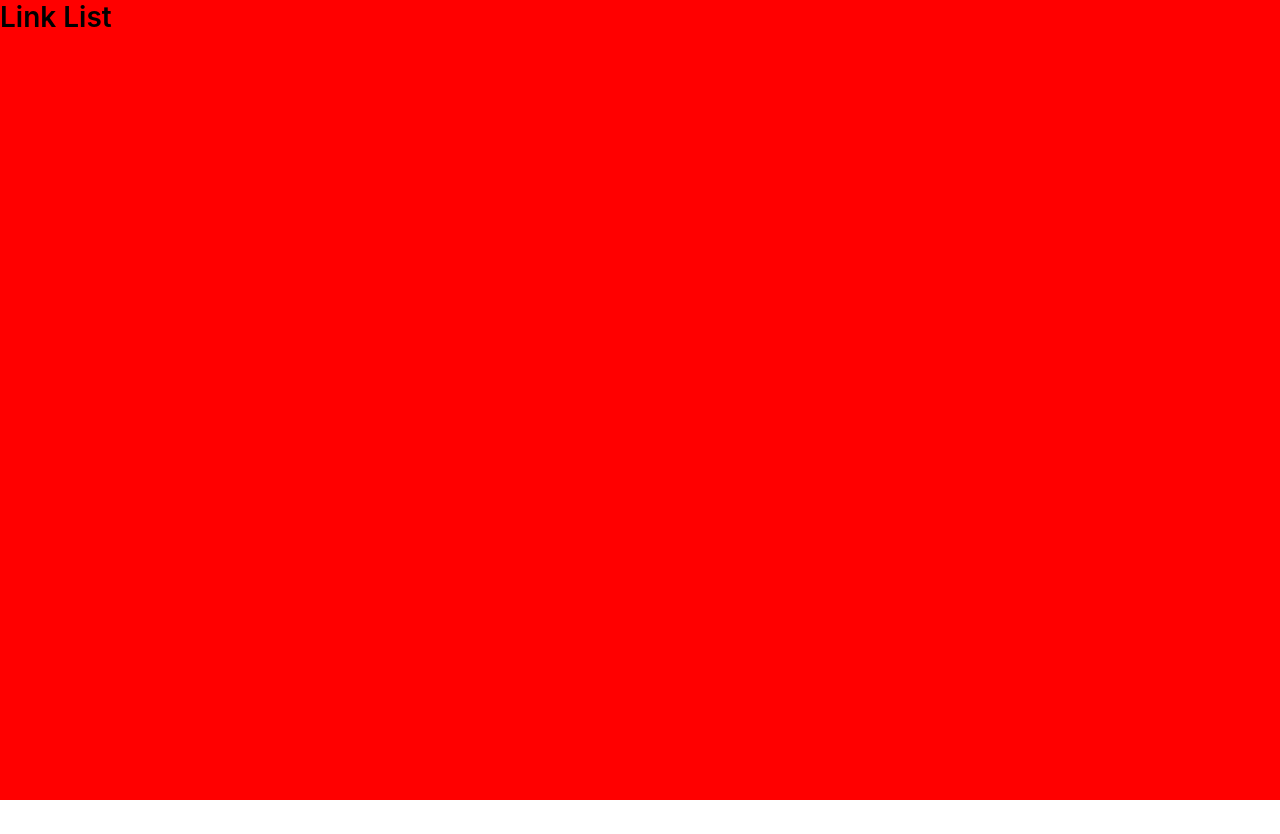
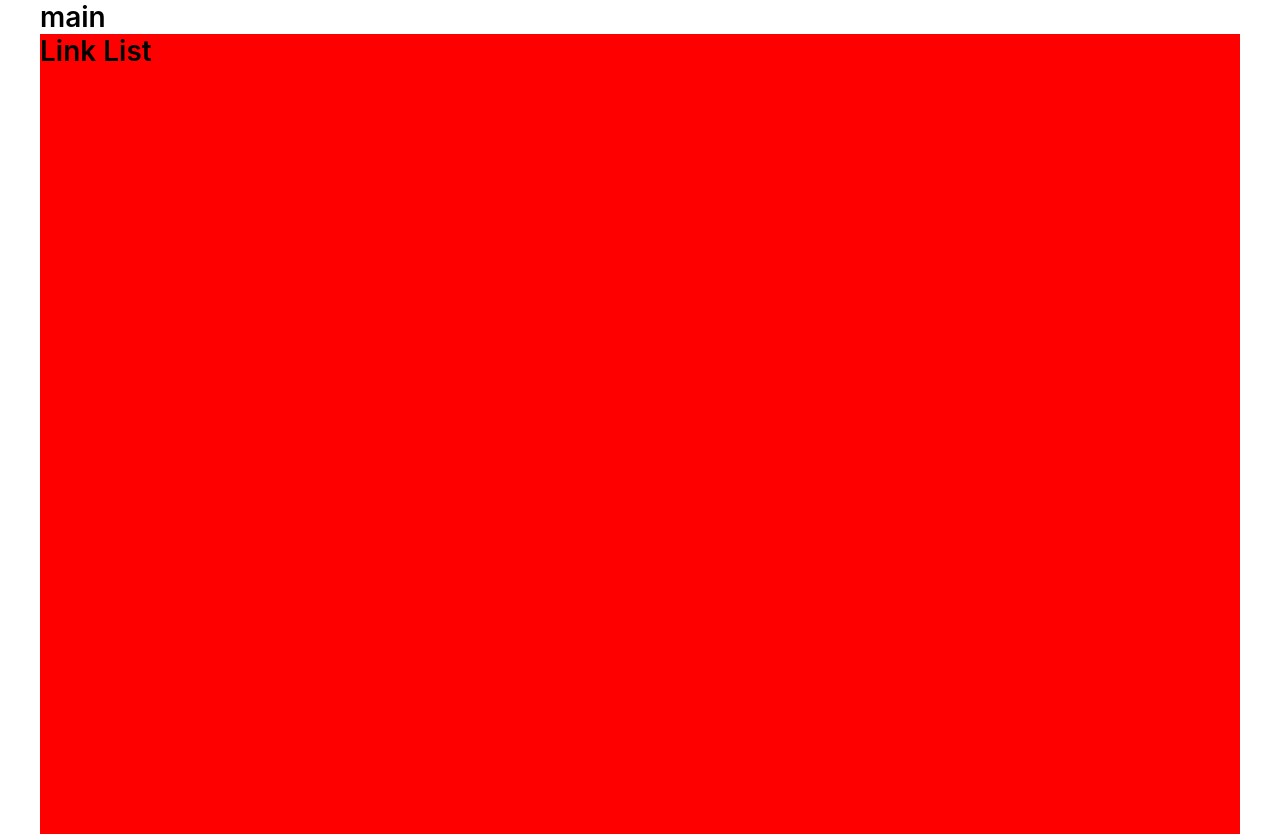
Before and after one commit to gokalpgursoy/vote-app, a React (Create React App) app: page / in a window 1280 px wide. Before the commit the page ends 800 px from the top, so only its background shows below. Built offline with nearby package versions, Linux system fonts and the light colour scheme.

Commit message:
Created MainLayout and Container

```diff
--- a/src/App.js
+++ b/src/App.js
@@ -1,4 +1,5 @@
 import { BrowserRouter as Router, Switch, Route } from 'react-router-dom';
+import MainLayout from './components/MainLayout';
 
 import AddLink from './pages/AddLink';
 import Links from './pages/Links';
@@ -6,6 +7,7 @@ import Links from './pages/Links';
 function App() {
   return (
     <Router>
+      <MainLayout>
         <div>
           <Switch>
             <Route path='/add-link'>
@@ -16,6 +18,7 @@ function App() {
             </Route>
           </Switch>
         </div>
+      </MainLayout>
     </Router>
   );
 }
--- /dev/null
+++ b/src/components/MainLayout.js
@@ -0,0 +1,18 @@
+import styled from 'styled-components';
+
+const Container = styled.main`
+  max-width: 1200px;
+  margin-left: auto;
+  margin-right: auto;
+`;
+
+function MainLayout({ children }) {
+  return (
+    <Container>
+      <h1>main</h1>
+      {children}
+    </Container>
+  );
+}
+
+export default MainLayout;
```
Lines whose indentation alone changed are shown as unchanged.
